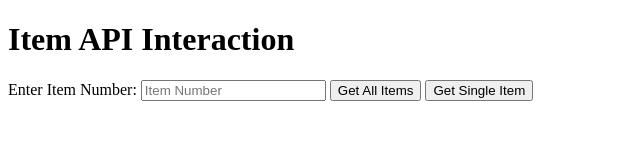
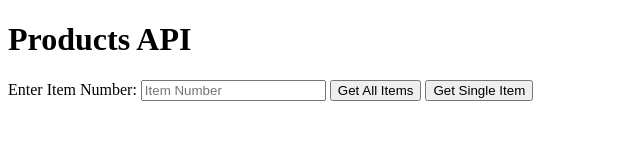
Before and after one commit to nderitu-ndegwa/ProductsAPI, a plain HTML site: page index.html in a window 1280 px wide. Shown: the whole page, without its empty margins (0-640 px from the left). Drawn offline with nearby package versions, Linux system fonts and the light colour scheme.

Commit message:
Update index.html

```diff
--- a/index.html
+++ b/index.html
@@ -3,12 +3,12 @@
 <head>
     <meta charset="UTF-8">
     <meta name="viewport" content="width=device-width, initial-scale=1.0">
-    <title>Item API Interaction</title>
+    <title>Products API Interaction</title>
     <script src="https://code.jquery.com/jquery-3.6.4.min.js"></script>
 </head>
 <body>
 
-<h1>Item API Interaction</h1>
+<h1>Products API</h1>
 
 <label for="itemNumber">Enter Item Number:</label>
 <input type="text" id="itemNumber" placeholder="Item Number">
```
